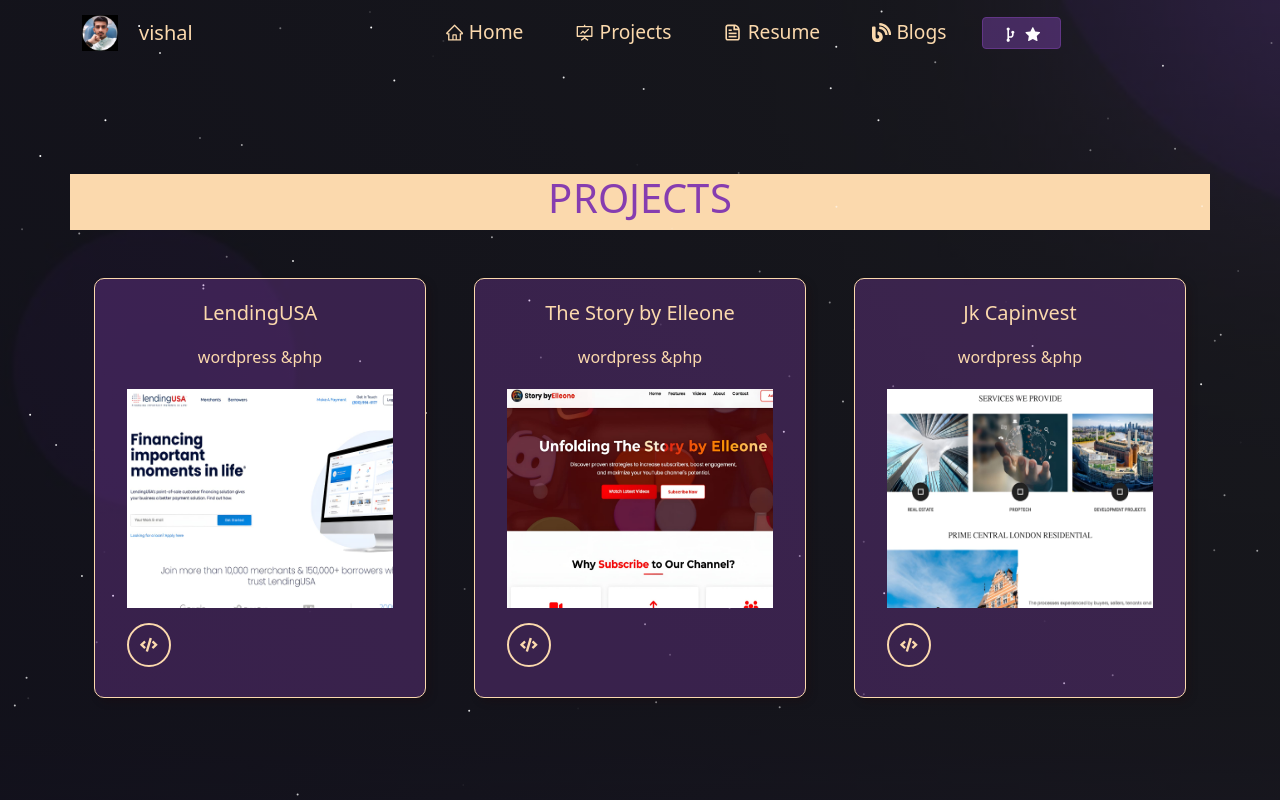
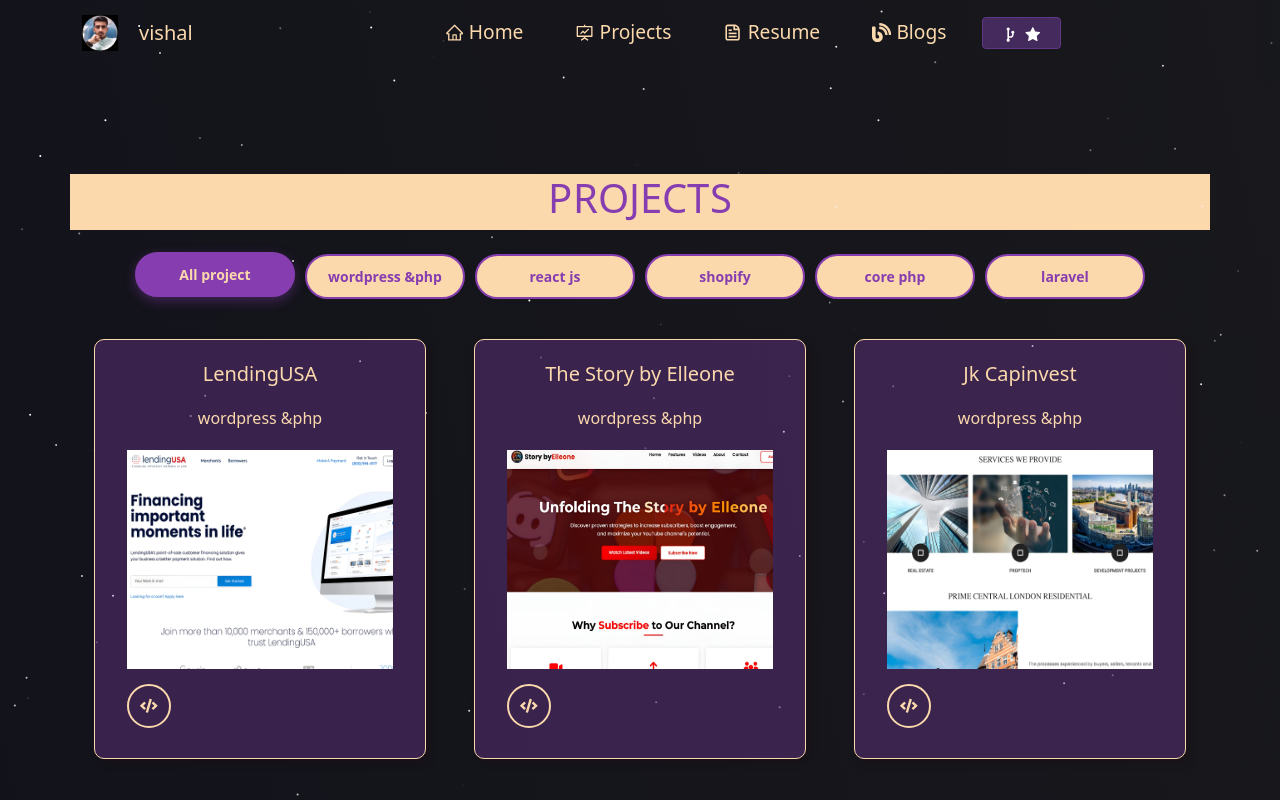
Before and after one commit to apit04726/Personal-Portfolio-main, a React (Create React App) app: page /projectspage in a window 1280 px wide. Shown: the top 800 px of the page. Built offline with nearby package versions, Linux system fonts and the light colour scheme.

Commit message:
feat: enhance project filtering functionality and improve UI design

```diff
--- a/src/pages/project_page/ProjectPage.js
+++ b/src/pages/project_page/ProjectPage.js
@@ -1,10 +1,9 @@
-import React, { useState } from "react";
+import React, { useState, useEffect } from "react";
 import Particle from "../../Particle";
 import { Container, Row, Col } from "react-bootstrap";
 import Zoom from "react-reveal/Zoom";
 import { Fade } from "react-reveal";
 import { FaCode } from "react-icons/fa";
-import "./ProjectPage.css"; // Import a CSS file for pagination styling
 
 // Import all your project images
 import kasturi from "../../images/kasturi_jpg.jpeg";
@@ -103,7 +102,7 @@ const portfolioProjects = [
   },
   {
     image: nikko,
-    title: 'Bhartiya City Nikoo Garden Sadahalli Bangalore',
+    title: 'Bhartiya City Nikoo Garden Estate Sadahalli Bangalore',
     description: 'Advanced WordPress plugin for SEO and Php',
     category: 'wordpress &php',
     client: 'Real Estate and Woocommerce Client',
@@ -165,7 +164,7 @@ const portfolioProjects = [
     image: airbnb,
     title: 'Air Bnb',
     description: 'Application for e-commerce Payment Gateway',
-    category: 'React.js ',
+    category: 'react js',
     client: 'E-Shop',
     date: '10 June, 2024',
     url: 'https://www.airbnb.co.in/',
@@ -175,7 +174,7 @@ const portfolioProjects = [
     image: propty,
     title: 'Propty Co',
     description: 'Application for e-commerce Payment Gateway',
-    category: 'React.js ',
+    category: 'react js',
     client: 'E-Shop Propty Hunters',
     date: '10 Marce, 2025',
     url: 'https://www.propty.co/',
@@ -185,7 +184,7 @@ const portfolioProjects = [
     image: rvEstore,
     title: 'VShopEase',
     description: 'Application for e-commerce Payment Gateway',
-    category: 'React.js ',
+    category: 'react js',
     client: 'E-Shop Propty Hunters',
     date: '28 Marce, 2025',
     url: 'https://vshopease.vercel.app/',
@@ -195,7 +194,7 @@ const portfolioProjects = [
     image: goodee,
     title: 'Goodee World',
     description: 'Application for e-commerce Payment Gateway',
-    category: 'React.js ',
+    category: 'react js',
     client: 'E-Shop Woocommerce',
     date: '28 April, 2025',
     url: 'https://www.goodeeworld.com/',
@@ -205,7 +204,7 @@ const portfolioProjects = [
     image: kith,
     title: 'Kith',
     description: 'Custom Shopify theme for online store',
-    category: 'Shopify',
+    category: 'shopify',
     client: 'Online Retailer',
     date: '05 August, 2024',
     url: 'https://kith.com/',
@@ -215,7 +214,7 @@ const portfolioProjects = [
     image: allbirds,
     title: 'All Birds',
     description: 'Custom Shopify theme for online store',
-    category: 'Shopify',
+    category: 'shopify',
     client: 'Online Retailer',
     date: '05 Marce, 2025',
     url: 'https://www.allbirds.com/',
@@ -225,7 +224,7 @@ const portfolioProjects = [
     image: cowboy,
     title: 'Cowboy',
     description: 'Custom Shopify theme for online store',
-    category: 'Shopify',
+    category: 'shopify',
     client: 'Online Retailer',
     date: '14 Marce, 2025',
     url: 'https://cowboy.com/',
@@ -235,7 +234,7 @@ const portfolioProjects = [
     image: loveHealthy,
     title: 'Love Healthy',
     description: 'Branding website with custom CMS',
-    category: 'Core PHP',
+    category: 'core php',
     client: 'Brand Studio',
     date: '20 September, 2024',
     url: 'https://dev.digitize-info.com/php_projects/love-healthy/',
@@ -245,7 +244,7 @@ const portfolioProjects = [
     image: nikooPhase5,
     title: 'Nikoo Homes 5 Phase II',
     description: 'Branding website with custom CMS',
-    category: 'Core PHP',
+    category: 'core php',
     client: 'Real Estate - Bangalore',
     date: '20 Marce, 2025',
     url: 'https://nikoohome5.in/',
@@ -255,7 +254,7 @@ const portfolioProjects = [
     image: perfectHomz,
     title: 'Perfect Homz',
     description: 'Branding website with custom CMS',
-    category: 'Core PHP, Wordpress',
+    category: 'core php',
     client: 'Real Estate - Bangalore',
     date: '10 Marce, 2025',
     url: 'https://perfecthomz.com/',
@@ -265,7 +264,7 @@ const portfolioProjects = [
     image: miraLotha,
     title: 'Lodha Mirabelle Phase - IV',
     description: 'Branding website with custom CMS Html5',
-    category: 'Core PHP',
+    category: 'core php',
     client: 'Real Estate - Bangalore',
     date: '10 Marce, 2025',
     url: 'https://www.mirabelleproject.com/lodha-group/lodha-mirabelle-bangalore/',
@@ -275,7 +274,7 @@ const portfolioProjects = [
     image: mirebal,
     title: 'Lodha Mirabelle Phase - I',
     description: 'Branding website with custom CMS Html5',
-    category: 'Core PHP',
+    category: 'core php',
     client: 'Real Estate - Bangalore',
     date: '05 Marce, 2025',
     url: 'https://mirabelle-manyata-bangalore.com/',
@@ -285,7 +284,7 @@ const portfolioProjects = [
     image: tata1,
     title: 'TATA Carnatica Phase - I',
     description: 'Branding website with custom CMS Html5',
-    category: 'Core PHP',
+    category: 'core php',
     client: 'Real Estate - Bangalore',
     date: '05 Marce, 2025',
     url: 'https://tatacarnaticabangalore.in/',
@@ -295,7 +294,7 @@ const portfolioProjects = [
     image: tata3,
     title: 'TATA Carnatica Phase - III',
     description: 'Branding website with custom CMS Html5',
-    category: 'Core PHP',
+    category: 'core php',
     client: 'Real Estate - Bangalore',
     date: '05 Marce, 2025',
     url: 'https://www.thecarnatica.net.in/',
@@ -305,7 +304,7 @@ const portfolioProjects = [
     image: birla3,
     title: 'Birla Estates Trimaya Phase 3',
     description: 'Branding website with custom CMS Html5',
-    category: 'Core PHP',
+    category: 'core php',
     client: 'Real Estate - Bangalore',
     date: '28 Marce, 2025',
     url: 'https://birlahomes.in/trimaya/',
@@ -315,7 +314,7 @@ const portfolioProjects = [
     image: birla1,
     title: 'Birla Estates Trimaya Phase 1',
     description: 'Branding website with custom CMS Html5',
-    category: 'Core PHP',
+    category: 'core php',
     client: 'Real Estate - Bangalore',
     date: '29 Marce, 2025',
     url: 'https://birlatrimaya-devanahalli.com/',
@@ -325,7 +324,7 @@ const portfolioProjects = [
     image: dwarkesh,
     title: 'Shree Dwarkesh Enterprise',
     description: 'Book management system and Expanse Management with Laravel',
-    category: 'Laravel',
+    category: 'laravel',
     client: 'Finance Management',
     date: '12 December, 2024',
     url: 'https://dwarkeshenterprise.com/sde-admin/dashboard',
@@ -335,7 +334,7 @@ const portfolioProjects = [
     image: shivPetroleum,
     title: 'Shiv Petroleum ',
     description: 'Book management system and Expanse Management with Laravel',
-    category: 'Laravel',
+    category: 'laravel',
     client: 'Finance Management and Petrol Pump',
     date: '12 December, 2024',
     url: 'https://',
@@ -345,29 +344,49 @@ const portfolioProjects = [
     image: eventHub,
     title: ' EventHub',
     description: 'Book management system and Expanse Management with Laravel',
-    category: 'Laravel Payment Gateway',
+    category: 'laravel',
     client: 'Finance Management and Petrol Pump',
     date: '12 Marce, 2025',
     url: 'https://versapublish.com/',
     details: 'The Event Management System is a web and mobile-based application developed to simplify the process of planning, organizing, and executing events such as conferences, weddings, exhibitions'
   }
 ];
+
+const categories = ['All project', 'wordpress &php', 'react js', 'shopify', 'core php', 'laravel'];
+
 export default function ProjectPage() {
-  const [currentPage, setCurrentPage] = useState(1);
-  const projectsPerPage = 9; // Always show 9 projects per page on all devices
+  // Initialize active filter from localStorage (if available)
+  const [activeFilter, setActiveFilter] = useState(() => {
+    try {
+      return localStorage.getItem('activeFilter') || 'All project';
+    } catch (e) {
+      return 'All project';
+    }
+  });
 
-  const handlePagination = (pageNumber) => {
-    setCurrentPage(pageNumber);
-    window.scrollTo({ top: 0, behavior: "smooth" }); // Scroll to the top of the page
+  const [filteredProjects, setFilteredProjects] = useState(portfolioProjects);
+
+  // Sync filteredProjects and persist activeFilter whenever it changes
+  useEffect(() => {
+    if (!activeFilter || activeFilter === 'All project') {
+      setFilteredProjects(portfolioProjects);
+    } else {
+      const filtered = portfolioProjects.filter(project =>
+        project.category && project.category.toString().trim().toLowerCase() === activeFilter.toString().trim().toLowerCase()
+      );
+      setFilteredProjects(filtered);
+    }
+
+    try {
+      localStorage.setItem('activeFilter', activeFilter);
+    } catch (e) {
+      // ignore write errors (e.g., private mode)
+    }
+  }, [activeFilter]);
+
+  const handleFilterClick = (category) => {
+    setActiveFilter(category);
   };
-
-  const currentProjects = React.useMemo(() => {
-    const indexOfLastProject = currentPage * projectsPerPage;
-    const indexOfFirstProject = indexOfLastProject - projectsPerPage;
-    return portfolioProjects.slice(indexOfFirstProject, indexOfLastProject);
-  }, [currentPage, projectsPerPage]);
-
-  const totalPages = Math.ceil(portfolioProjects.length / projectsPerPage);
 
   return (
     <section className="home-section">
@@ -383,14 +402,32 @@ export default function ProjectPage() {
               <h1 style={{ color: "rgb(134 61 176" }}>PROJECTS</h1>
             </Zoom>
           </div>
+
+          {/* Filter Buttons - Improved Design */}
+          <div className="text-center my-4">
+            <Fade bottom>
+              <div className="filter-buttons-container">
+                {categories.map((category, index) => (
+                  <button
+                    key={index}
+                    className={`filter-btn ${activeFilter === category ? 'active' : ''}`}
+                    onClick={() => handleFilterClick(category)}
+                  >
+                    {category}
+                  </button>
+                ))}
+              </div>
+            </Fade>
+          </div>
+
           <div>
             <div>
               <Container fluid className="certificate-section" id="about">
                 <Container>
                   <Row>
-                    <Col md={12} className="mt-5">
+                    <Col md={12} className="mt-3">
                       <Row className="g-5">
-                        {currentProjects.map((project, index) => (
+                        {filteredProjects.map((project, index) => (
                           <Col md={3} className="col-sm-12 col-md-4" key={index}>
                             <Fade bottom>
                               <div
@@ -451,17 +488,6 @@ export default function ProjectPage() {
                           </Col>
                         ))}
                       </Row>
-                      <div className="pagination">
-                        {Array.from({ length: totalPages }, (_, index) => (
-                          <button
-                            key={index}
-                            onClick={() => handlePagination(index + 1)}
-                            className={`pagination-btn ${currentPage === index + 1 ? "active" : ""}`}
-                          >
-                            {index + 1}
-                          </button>
-                        ))}
-                      </div>
                     </Col>
                   </Row>
                 </Container>
@@ -470,6 +496,94 @@ export default function ProjectPage() {
           </div>
         </Container>
       </Container>
+
+      <style jsx>{`
+        .filter-buttons-container {
+          display: flex;
+          flex-wrap: wrap;
+          justify-content: center;
+          gap: 10px;
+          padding: 0 15px;
+        }
+
+        .filter-btn {
+          background-color: #fbd9ad;
+          color: rgb(134 61 176);
+          border: 2px solid rgb(134 61 176);
+          border-radius: 25px;
+          font-weight: 600;
+          padding: 10px 20px;
+          cursor: pointer;
+          transition: all 0.3s ease;
+          font-size: 14px;
+          min-width: 120px;
+          flex: 1;
+          max-width: 160px;
+        }
+
+        .filter-btn:hover {
+          background-color: rgb(134 61 176);
+          color: #fbd9ad;
+          transform: translateY(-2px);
+          box-shadow: 0 4px 8px rgba(134, 61, 176, 0.3);
+        }
+
+        .filter-btn.active {
+          background-color: rgb(134 61 176);
+          color: #fbd9ad;
+          transform: translateY(-2px);
+          box-shadow: 0 4px 12px rgba(134, 61, 176, 0.4);
+        }
+
+        /* Mobile Responsive */
+        @media (max-width: 768px) {
+          .filter-buttons-container {
+            gap: 8px;
+            padding: 0 10px;
+          }
+
+          .filter-btn {
+            padding: 8px 16px;
+            font-size: 12px;
+            min-width: 100px;
+            max-width: 140px;
+            border-radius: 20px;
+          }
+        }
+
+        @media (max-width: 576px) {
+          .filter-buttons-container {
+            gap: 6px;
+          }
+
+          .filter-btn {
+            padding: 6px 12px;
+            font-size: 11px;
+            min-width: 90px;
+            max-width: 110px;
+            border-radius: 18px;
+          }
+        }
+
+        @media (max-width: 480px) {
+          .filter-buttons-container {
+            display: grid;
+            grid-template-columns: repeat(2, 1fr);
+            gap: 8px;
+            width: 100%;
+            max-width: 300px;
+            margin: 0 auto;
+          }
+
+          .filter-btn {
+            min-width: auto;
+            max-width: none;
+            width: 100%;
+            padding: 8px 12px;
+            font-size: 12px;
+          }
+        }
+      `}</style>
     </section>
   );
 }
```
